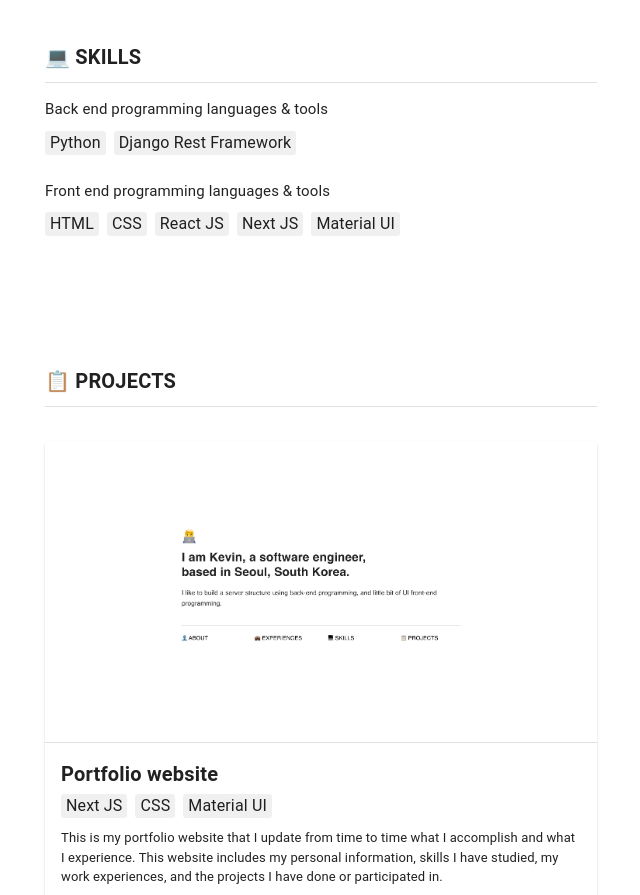
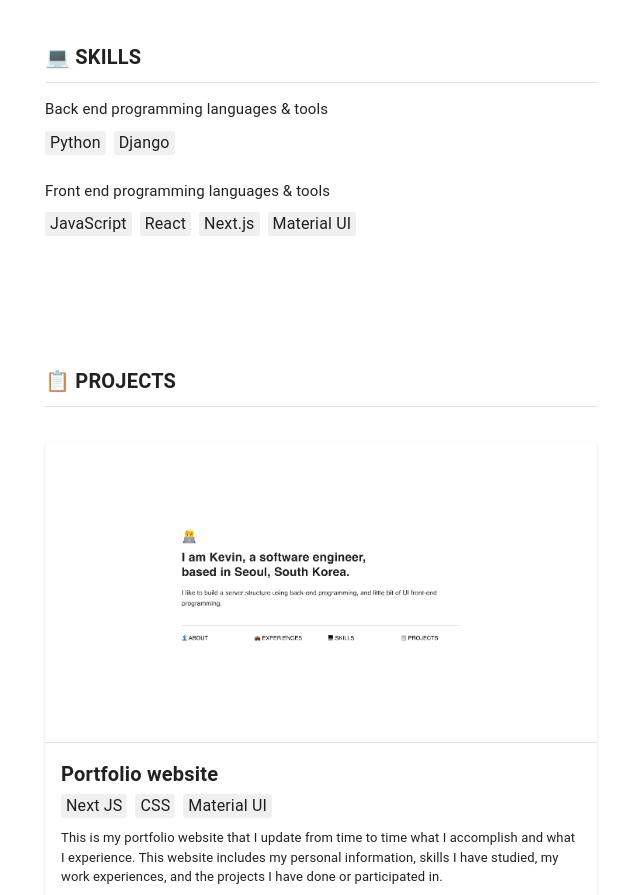
Before and after one commit to jeonghoyang12/my-portfolio, a Next.js app: page / in a window 1280 px wide. Shown: the part 1620-2515 px from the top of the page, without its empty margins (319-959 px from the left). Built offline with nearby package versions, Linux system fonts and the light colour scheme.

Commit message:
[components/data.js] Update skills

```diff
--- a/components/data.js
+++ b/components/data.js
@@ -41,9 +41,9 @@ export const data = {
   skills: [
     {
       firstTitle: "Back end programming languages & tools",
-      backend: ["Python", "Django Rest Framework"],
+      backend: ["Python", "Django"],
       secondTitle: "Front end programming languages & tools",
-      frontend: ["HTML", "CSS", "React JS", "Next JS", "Material UI"],
+      frontend: ["JavaScript", "React", "Next.js", "Material UI"],
     },
   ],
   experiences: [
```
